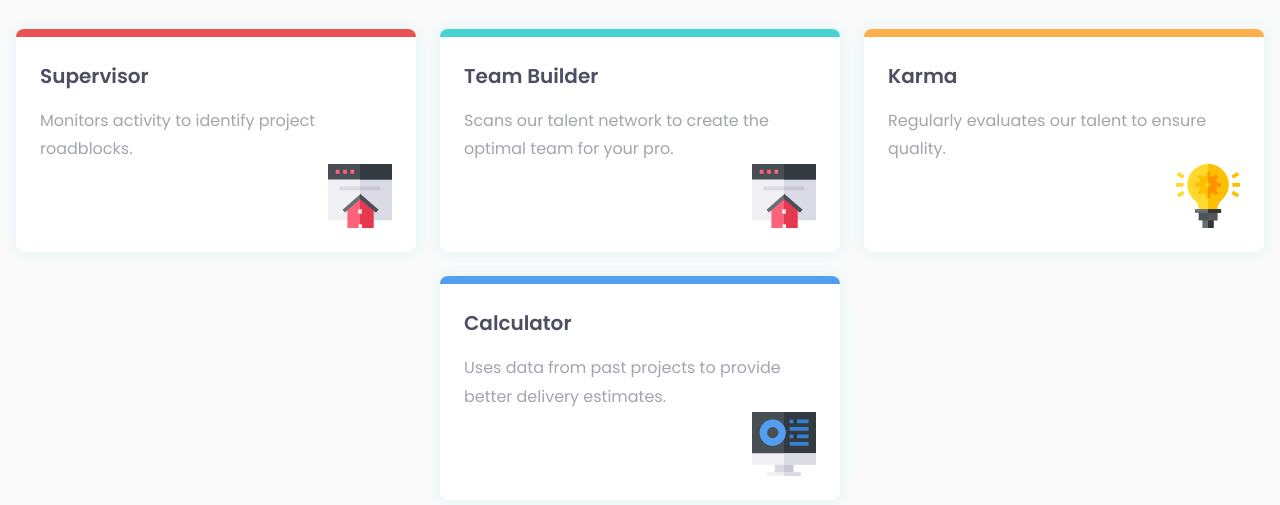
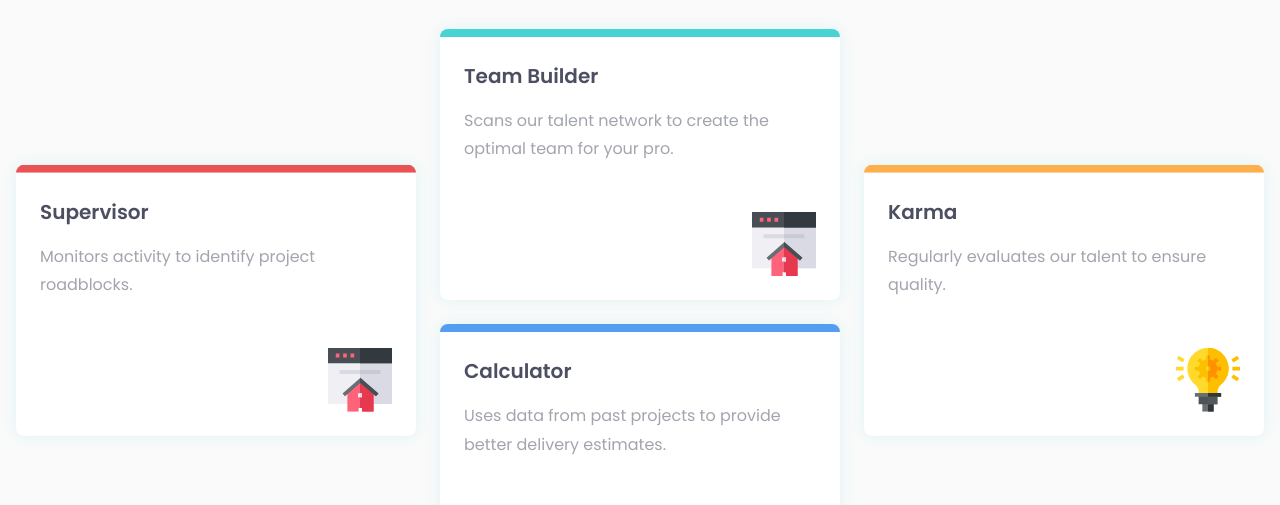
Before and after one commit to WaMungai/Four-Card-Feature, a plain HTML site: page index.html in a window 1280 px wide. Shown: the part 253-758 px from the top of the page. Drawn offline with Linux system fonts and the light colour scheme.

Commit message:
Fix typo

```diff
--- a/index.css
+++ b/index.css
@@ -57,7 +57,7 @@ main .cards article h2{
     font-size:1.25rem;
     margin-bottom: 1rem;
 }
-main .card article p{
+main .cards article p{
     margin-bottom:3rem;
 }
 main .cards article img{
@@ -83,7 +83,7 @@ main .cards article img{
     main .cards article{
         width:400px;
     }
-    main .cards article:n-th-child(odd){
+    main .cards article:nth-child(odd){
         transform:translateY(50%);
     };
     }
```
